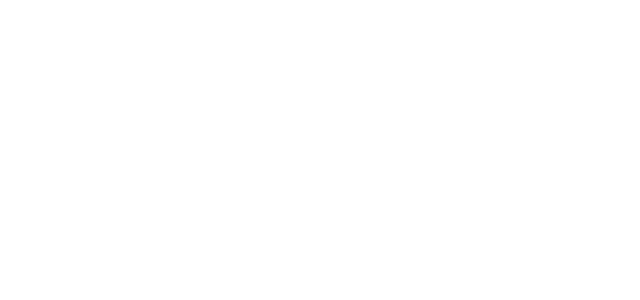
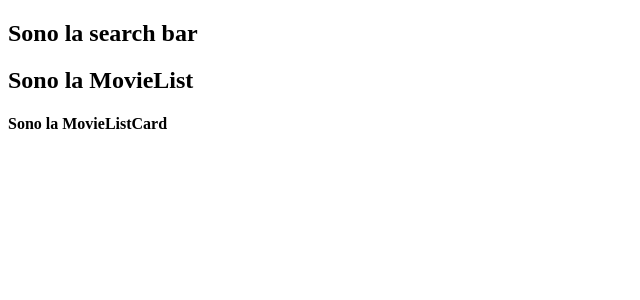
Before and after one commit to orazi-paolo/vite-boolflix, a Vue app: page / in a window 1280 px wide. Shown: the top 300 px of the page, without its empty margins (0-640 px from the left). Built offline with nearby package versions, Linux system fonts and the light colour scheme.

Commit message:
Added the basic structure to start.

```diff
--- a/src/App.vue
+++ b/src/App.vue
@@ -1,8 +1,24 @@
 <script>
+import SearchBar from './components/SearchBar.vue';
+import MovieList from './components/MovieList.vue';
+
+export default {
+  data() {
+    return {
+    }
+  },
+  components: {
+    SearchBar,
+    MovieList
+  }
+}
 </script>
 
 <template>
 
+  <SearchBar />
+  <MovieList />
+
 </template>
 
 <style lang="scss"></style>
--- /dev/null
+++ b/src/components/MovieLIstCard.vue
@@ -0,0 +1,15 @@
+<script>
+export default {
+    data() {
+        return {
+
+        }
+    }
+}
+</script>
+
+<template>
+    <h4>Sono la MovieListCard</h4>
+</template>
+
+<style scoped></style>
--- /dev/null
+++ b/src/components/MovieList.vue
@@ -0,0 +1,24 @@
+<script>
+import MovieListCard from './MovieListCard.vue';
+export default {
+    data() {
+        return {
+
+        }
+    },
+    components: {
+        MovieListCard
+    },
+}
+</script>
+
+<template>
+    <h2>
+        Sono la MovieList
+    </h2>
+
+    <MovieListCard />
+
+</template>
+
+<style scoped></style>
--- /dev/null
+++ b/src/components/SearchBar.vue
@@ -0,0 +1,17 @@
+<script>
+export default {
+    data() {
+        return {
+
+        }
+    }
+}
+</script>
+
+<template>
+    <h2>
+        Sono la search bar
+    </h2>
+</template>
+
+<style scoped></style>
```
